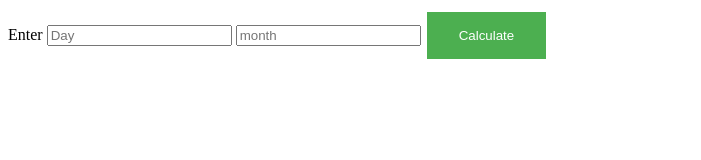
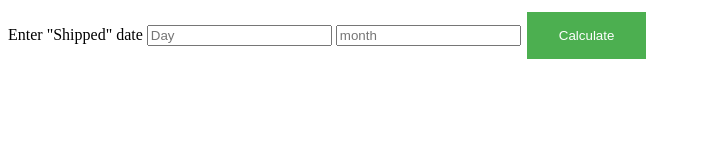
Before and after one commit to Ghrinitch/TooQuirkyToMath, a plain HTML site: page index.html in a window 1280 px wide. Shown: the whole page, without its empty margins (0-701 px from the left). Drawn offline with Linux system fonts and the light colour scheme.

Commit message:
Update index.html

```diff
--- a/index.html
+++ b/index.html
@@ -7,7 +7,7 @@
 		<link rel="shortcut icon" href="#" />
 	</head>
 	<body>
-		<label for="input">Enter </label>
+		<label for="input">Enter "Shipped" date</label>
 		<input type="number" id="day" placeholder="Day" />
 		<input type="number" id="month" placeholder="month" />
 
```
